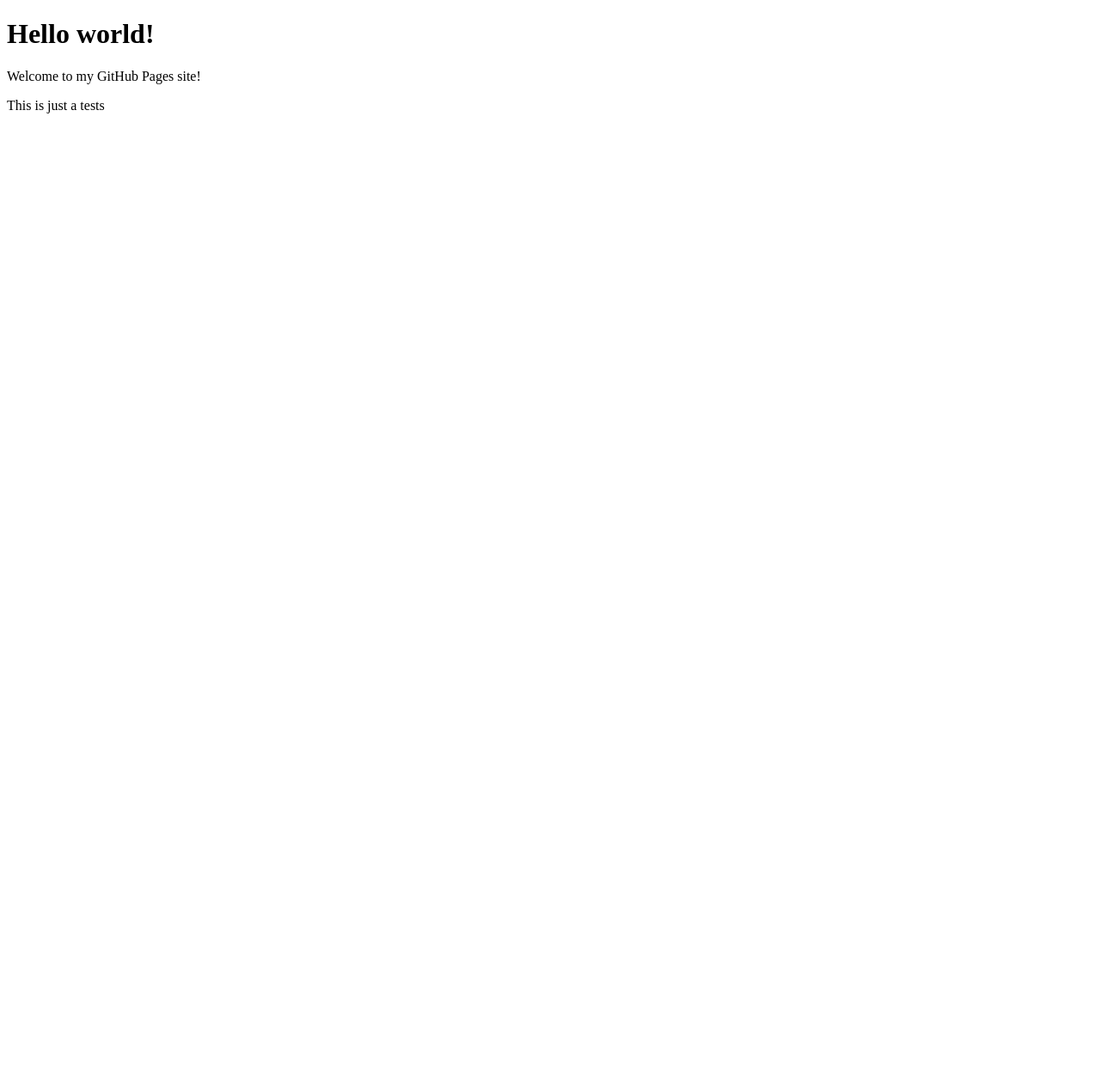
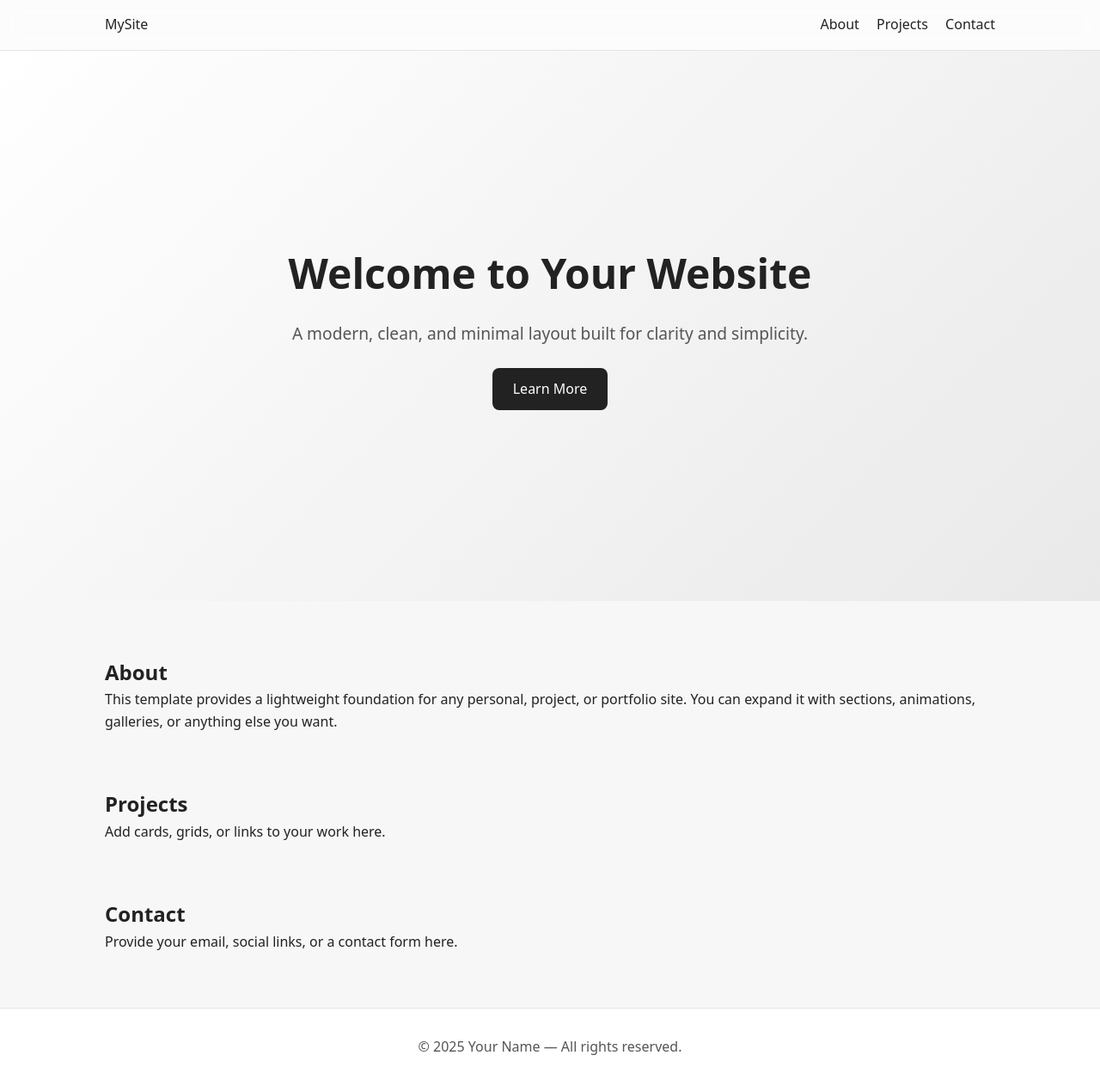
Before and after one commit to Lasel373/lasel373.github.io, a plain HTML site: page index.html in a window 1280 px wide. Shown: the whole page at 86% size. Before the commit the page ends 800 px from the top, so only its background shows below. Drawn offline with Linux system fonts and the light colour scheme.

Commit message:
better design?

```diff
--- a/index.html
+++ b/index.html
@@ -1,11 +1,57 @@
 <!DOCTYPE html>
-<html>
-  <head>
-    <title>My GitHub Pages Site</title>
-  </head>
-  <body>
-    <h1>Hello world!</h1>
-    <p>Welcome to my GitHub Pages site!</p>
-    <p> This is just a tests</p>
-  </body>
+<html lang="en">
+<head>
+    <meta charset="UTF-8" />
+    <meta name="viewport" content="width=device-width, initial-scale=1.0" />
+    <title>Your Modern Website</title>
+    <link rel="stylesheet" href="style.css" />
+</head>
+<body>
+    <header>
+        <nav>
+            <div class="logo">MySite</div>
+            <div>
+                <a href="#about">About</a>
+                <a href="#projects">Projects</a>
+                <a href="#contact">Contact</a>
+            </div>
+        </nav>
+    </header>
+
+    <section class="hero fade-in">
+        <div>
+            <h1>Welcome to Your Website</h1>
+            <p>A modern, clean, and minimal layout built for clarity and simplicity.</p>
+            <a href="#about" class="btn-primary">Learn More</a>
+        </div>
+    </section>
+
+    <section id="about" class="section fade-in">
+        <h2>About</h2>
+        <p>
+            This template provides a lightweight foundation for any personal, project, or portfolio site.
+            You can expand it with sections, animations, galleries, or anything else you want.
+        </p>
+    </section>
+
+    <section id="projects" class="section fade-in">
+        <h2>Projects</h2>
+        <p>
+            Add cards, grids, or links to your work here.
+        </p>
+    </section>
+
+    <section id="contact" class="section fade-in">
+        <h2>Contact</h2>
+        <p>
+            Provide your email, social links, or a contact form here.
+        </p>
+    </section>
+
+    <footer>
+        © 2025 Your Name — All rights reserved.
+    </footer>
+
+    <script src="script.js"></script>
+</body>
 </html>
--- /dev/null
+++ b/script.js
@@ -0,0 +1,11 @@
+const items = document.querySelectorAll('.fade-in');
+
+const observer = new IntersectionObserver(entries => {
+    entries.forEach(entry => {
+        if (entry.isIntersecting) {
+            entry.target.classList.add('visible');
+        }
+    });
+}, { threshold: 0.2 });
+
+items.forEach(item => observer.observe(item));
--- a/style.css
+++ b/style.css
@@ -0,0 +1,103 @@
+* {
+    margin: 0;
+    padding: 0;
+    box-sizing: border-box;
+}
+
+body {
+    font-family: system-ui, -apple-system, sans-serif;
+    background: #f7f7f7;
+    color: #222;
+    line-height: 1.6;
+}
+
+header {
+    background: #ffffffaa;
+    backdrop-filter: blur(10px);
+    border-bottom: 1px solid #e5e5e5;
+    position: sticky;
+    top: 0;
+    z-index: 10;
+}
+
+nav {
+    max-width: 1100px;
+    margin: 0 auto;
+    padding: 1rem 2rem;
+    display: flex;
+    justify-content: space-between;
+    align-items: center;
+}
+
+nav a {
+    text-decoration: none;
+    color: #222;
+    margin-left: 1rem;
+    font-weight: 500;
+    transition: opacity 0.2s;
+}
+
+nav a:hover {
+    opacity: 0.6;
+}
+
+.hero {
+    height: 80vh;
+    display: flex;
+    justify-content: center;
+    align-items: center;
+    text-align: center;
+    background: linear-gradient(135deg, #ffffff, #e9e9e9);
+    padding: 2rem;
+}
+
+.hero h1 {
+    font-size: 3rem;
+    margin-bottom: 1rem;
+}
+
+.hero p {
+    font-size: 1.2rem;
+    color: #555;
+}
+
+.btn-primary {
+    display: inline-block;
+    margin-top: 1.5rem;
+    padding: 0.75rem 1.5rem;
+    background: #222;
+    color: #fff;
+    border-radius: 8px;
+    text-decoration: none;
+    transition: background 0.2s;
+}
+
+.btn-primary:hover {
+    background: #444;
+}
+
+.section {
+    max-width: 1100px;
+    margin: 4rem auto;
+    padding: 0 2rem;
+}
+
+footer {
+    text-align: center;
+    padding: 2rem 0;
+    background: #fff;
+    border-top: 1px solid #e5e5e5;
+    color: #555;
+    margin-top: 4rem;
+}
+
+.fade-in {
+    opacity: 0;
+    transform: translateY(20px);
+    transition: opacity 0.6s ease, transform 0.6s ease;
+}
+
+.visible {
+    opacity: 1;
+    transform: translateY(0);
+}
```
